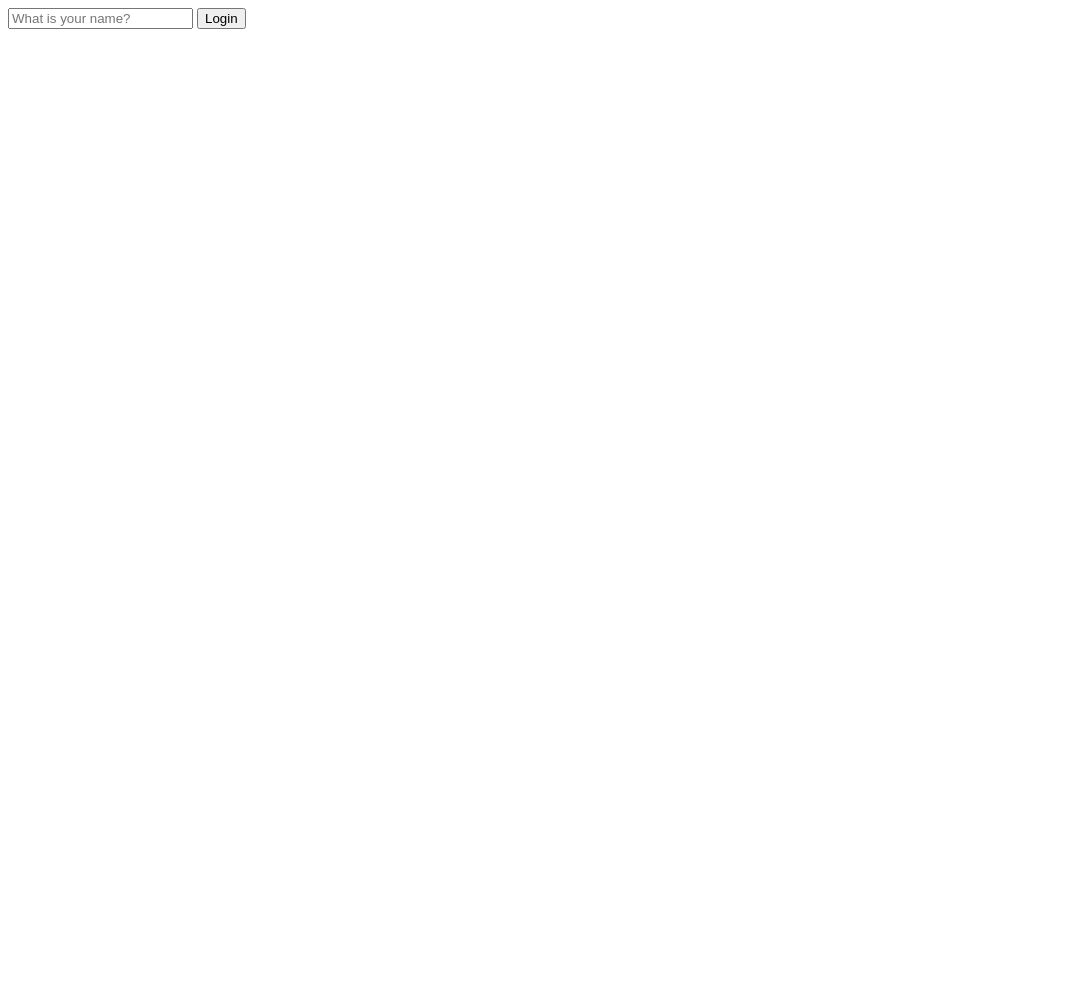
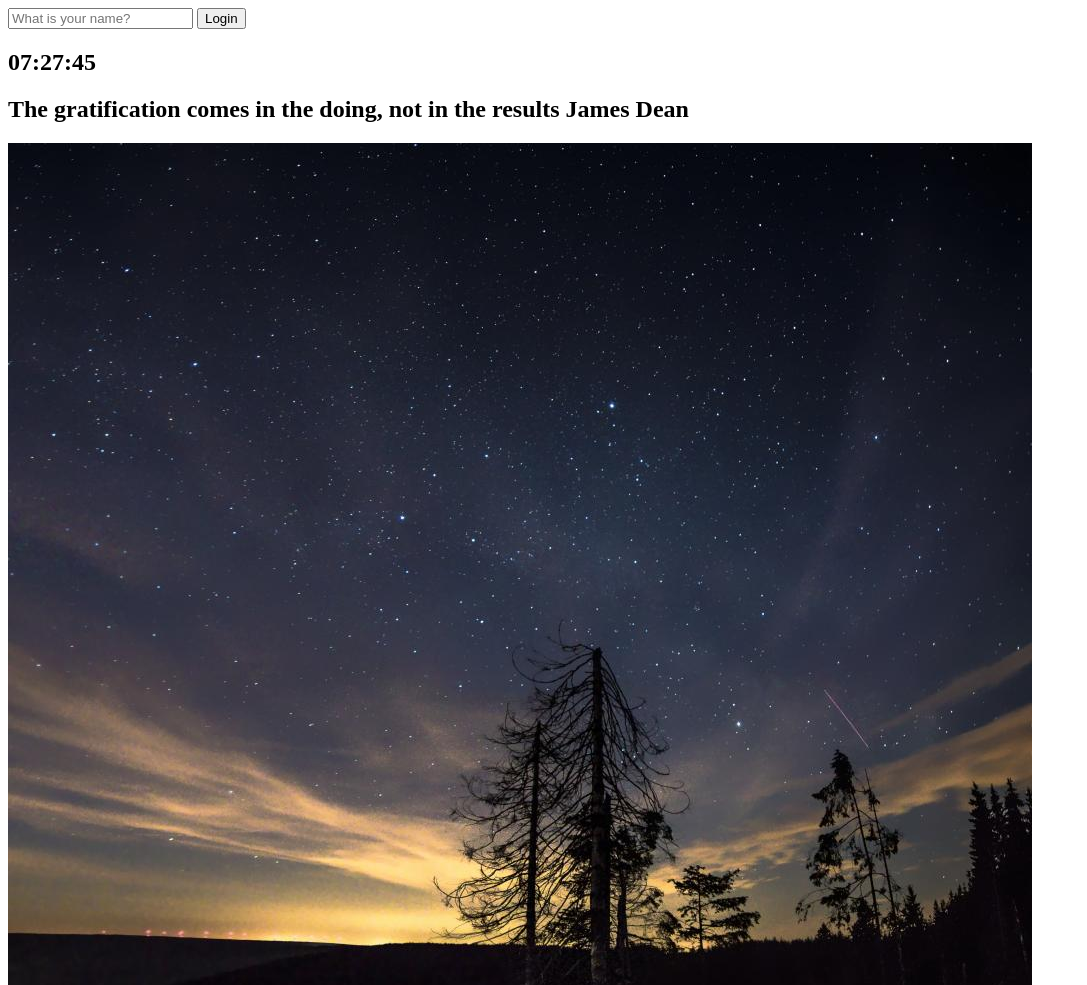
Before and after one commit to woojoo0425/momentum, a plain HTML site: page index.html in a window 1280 px wide. Shown: the top 985 px of the page, without its empty margins (0-1087 px from the left). Before the commit the page ends 800 px from the top, so only its background shows below. Drawn offline with Linux system fonts and the light colour scheme.

Commit message:
add bgImage
add bgImage

```diff
--- a/index.html
+++ b/index.html
@@ -4,7 +4,7 @@
     <meta charset="UTF-8">
     <meta http-equiv="X-UA-Compatible" content="IE=edge">
     <meta name="viewport" content="width=device-width, initial-scale=1.0">
-    <link rel="stylesheet" href="style.css" />
+    <link rel="stylesheet" href="css/style.css" />
     <title>Momentum App</title>
 </head>
 <body>
@@ -12,7 +12,15 @@
         <input required maxlength="15"  type="text" placeholder="What is your name?" />
         <input type="submit" value="Login" />
     </form>
+    <h2 id="clock">00:00:00</h2>
     <h1 id="greeting" class="hidden"></h1>
-    <script src="app.js"></script>
+    <h2 id="quote">
+        <span></span>
+        <span></span>
+    </h2>
+    <script src="js/greetings.js"></script>
+    <script src="js/clock.js"></script>
+    <script src="js/quotes.js"></script>
+    <script src="js/background.js"></script>
 </body>
 </html>
--- /dev/null
+++ b/js/background.js
@@ -0,0 +1,9 @@
+const images = ["0.jpg", "1.jpg", "2.jpg"];
+
+const chosenImage = images[Math.floor(Math.random() * images.length)];
+
+const bgImage = document.createElement("img");
+
+bgImage.src = `img/${chosenImage}`;
+
+document.body.appendChild(bgImage);
--- /dev/null
+++ b/js/clock.js
@@ -0,0 +1,12 @@
+const clock = document.querySelector("#clock");
+
+function getClock() {
+    const date = new Date();
+    const hours = String(date.getHours()).padStart(2, "0");
+    const minutes = String(date.getMinutes()).padStart(2, "0");
+    const seconds = String(date.getSeconds()).padStart(2, "0");
+    clock.innerText = `${hours}:${minutes}:${seconds}`;
+}
+
+getClock();
+setInterval(getClock, 1000);
--- /dev/null
+++ b/js/quotes.js
@@ -0,0 +1,34 @@
+const quotes = [
+    {
+        quote: "All would live long, but none would be old",
+        author: "Benjamin Franklin",
+    },
+    {
+        quote: "Life is not fair, get used to it",
+        author: "Bill Gates",
+    },
+    {
+        quote: "Age is no guarantee of maturity",
+        author: "Lawana Blackwell",
+    },
+    {
+        quote: "What do you want a meaning for? Life is a desire, not a meaning",
+        author: "Charlie Chaplin",
+    },
+    {
+        quote: "It is not always the same thing to be a good man and a good citizen",
+        author: "Aristotle",
+    },
+    {
+        quote: "The gratification comes in the doing, not in the results",
+        author: "James Dean",
+    },
+]
+
+const quote = document.querySelector("#quote span:first-child");
+const author = document.querySelector("#quote span:last-child");
+
+const todaysQuote = quotes[Math.floor(Math.random() * quotes.length)];
+
+quote.innerText = todaysQuote.quote;
+author.innerText = todaysQuote.author;
```
Also changed, not shown: css/style.css (renamed from style.css), img/0.jpg (added), img/1.jpg (added), img/2.jpg (added), js/greetings.js (renamed from app.js).
